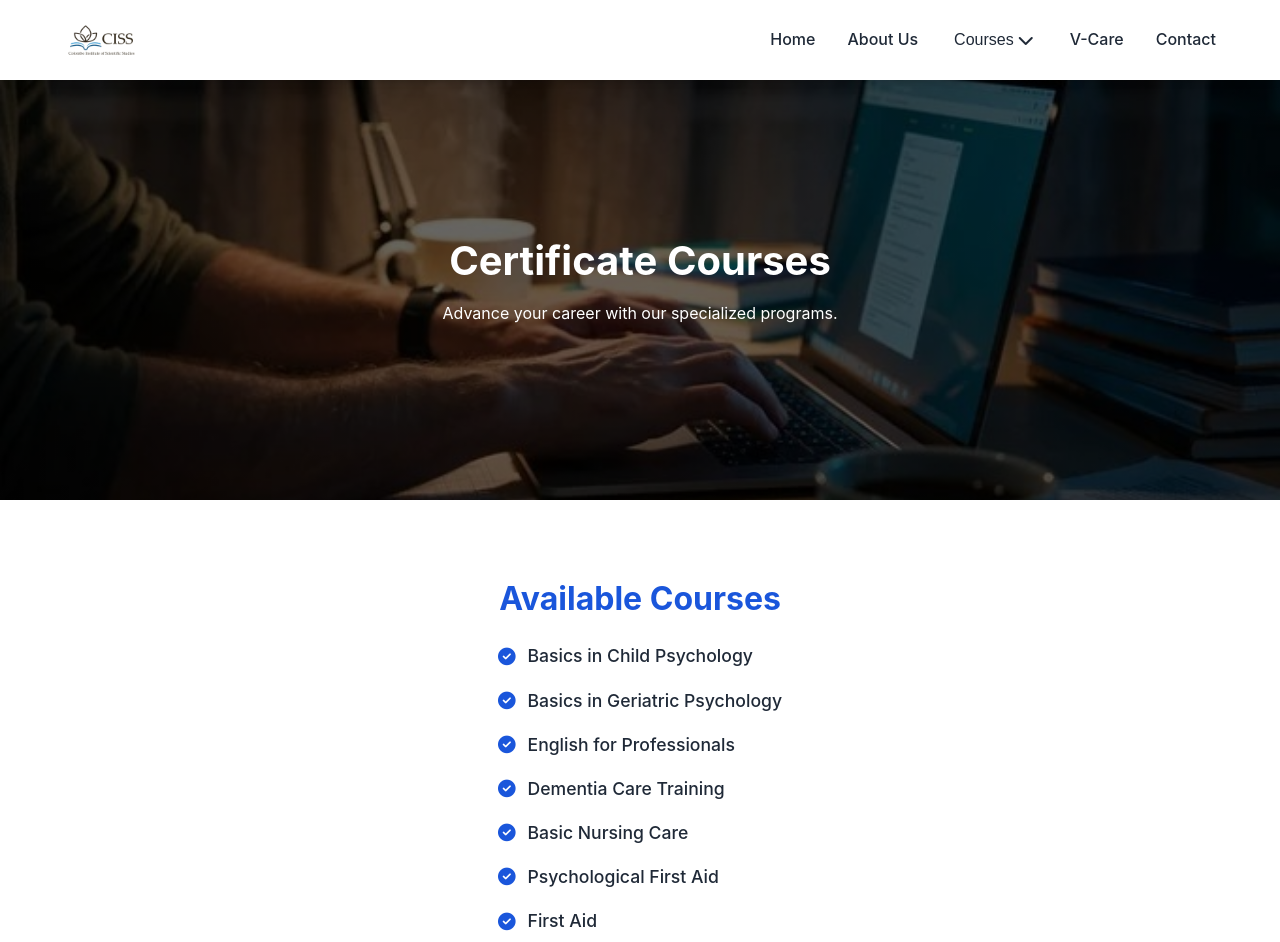
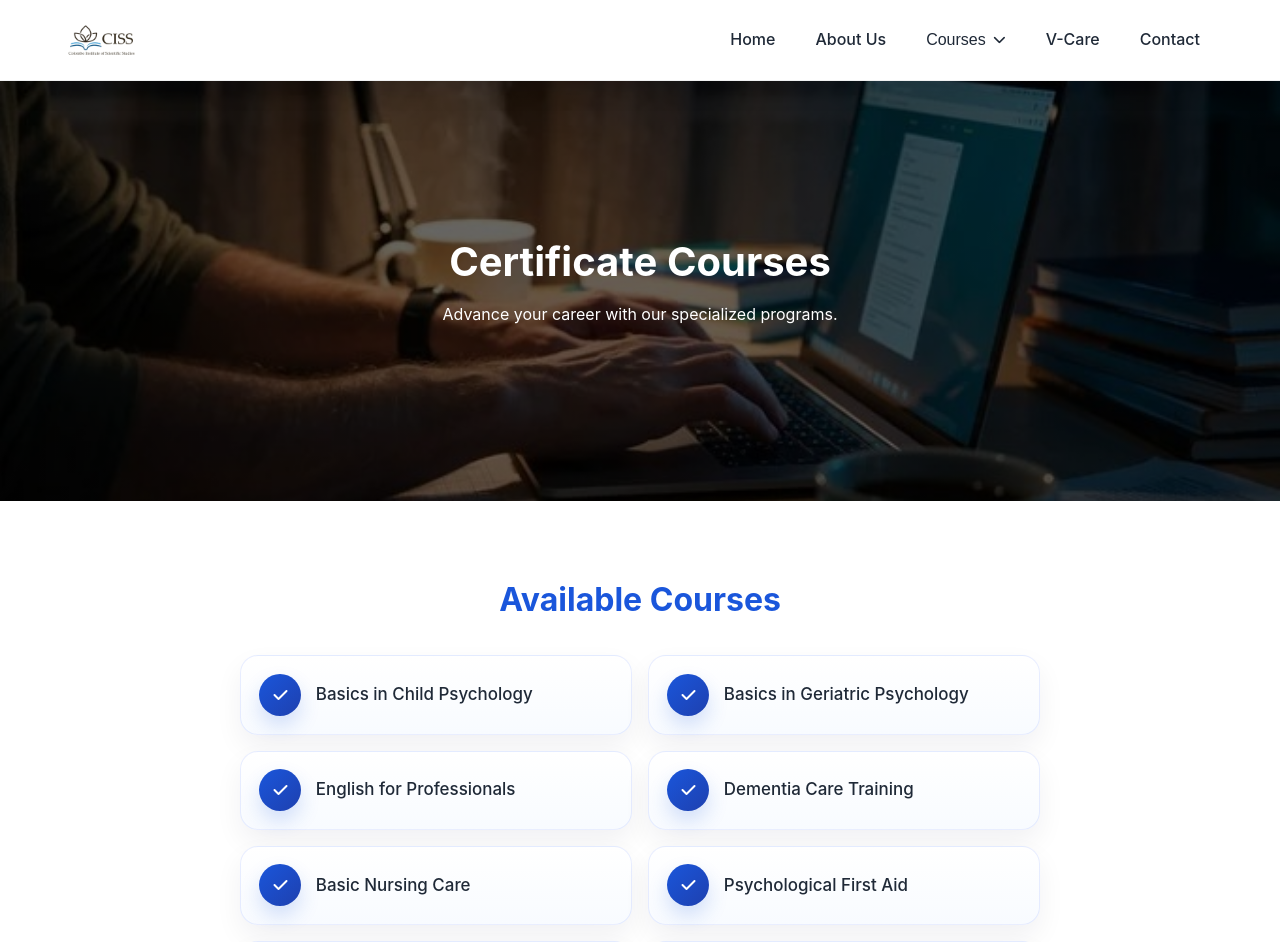
Before and after one commit to SandunM420/MarTech---CISS, a React (Vite) app: page /certificate-courses in a window 1280 px wide. Shown: the top 942 px of the page. Built offline with nearby package versions, Linux system fonts and the light colour scheme.

Commit message:
Polish navigation and page layouts

```diff
--- a/src/App.tsx
+++ b/src/App.tsx
@@ -1,5 +1,6 @@
 import { BrowserRouter as Router, Routes, Route } from 'react-router-dom';
 import Layout from './components/Layout';
+import ScrollToTop from './components/ScrollToTop';
 import Home from './pages/Home';
 import AboutUs from './pages/AboutUs';
 import CertificateCourses from './pages/CertificateCourses';
@@ -12,6 +13,7 @@ import Contact from './pages/Contact';
 function App() {
   return (
     <Router>
+      <ScrollToTop />
       <Routes>
         <Route path="/" element={<Layout />}>
           <Route index element={<Home />} />
--- /dev/null
+++ b/src/components/ScrollToTop.tsx
@@ -0,0 +1,12 @@
+import { useEffect } from 'react';
+import { useLocation } from 'react-router-dom';
+
+export default function ScrollToTop() {
+    const { pathname } = useLocation();
+
+    useEffect(() => {
+        window.scrollTo({ top: 0, left: 0, behavior: 'auto' });
+    }, [pathname]);
+
+    return null;
+}
--- a/src/index.css
+++ b/src/index.css
@@ -141,7 +141,8 @@ p {
 /* Header & Navigation */
 .main-header {
   background-color: var(--white);
-  box-shadow: var(--shadow-md);
+  border-bottom: 1px solid rgba(15, 23, 42, 0.06);
+  box-shadow: 0 10px 28px rgba(15, 23, 42, 0.06);
   position: sticky;
   top: 0;
   z-index: 1000;
@@ -203,20 +204,28 @@ p {
 
 .nav-list {
   display: flex;
-  gap: 2rem;
-  align-items: center;
-}
-
-.nav-list a {
+  gap: 0.5rem;
+  align-items: center;
+}
+
+.nav-list a,
+.dropdown-toggle {
   font-weight: 500;
   color: var(--text-dark);
   position: relative;
   font-size: 1rem;
+  padding: 0.7rem 1rem;
+  border-radius: 999px;
+  transition: color var(--transition-fast), background-color var(--transition-fast);
 }
 
 .nav-list a:hover,
-.nav-list a.active {
+.nav-list a.active,
+.dropdown-toggle:hover,
+.dropdown-toggle.active,
+.dropdown-toggle[aria-expanded="true"] {
   color: var(--primary-blue);
+  background: rgba(26, 86, 219, 0.08);
 }
 
 /* Dropdown */
@@ -225,7 +234,8 @@ p {
 }
 
 .dropdown-toggle i {
-  margin-left: 0.25rem;
+  margin-left: 0.45rem;
+  font-size: 0.8rem;
   transition: transform var(--transition-fast);
 }
 
@@ -233,20 +243,9 @@ p {
 .dropdown-toggle {
   background: none;
   border: none;
-  font-weight: 500;
-  color: var(--text-dark);
-  position: relative;
-  font-size: 1rem;
   cursor: pointer;
-  padding: 0.15rem 0.25rem;
   display: inline-flex;
   align-items: center;
-}
-
-.dropdown-toggle:hover,
-.dropdown-toggle.active,
-.dropdown-toggle[aria-expanded="true"] {
-  color: var(--primary-blue);
 }
 
 .dropdown-toggle:focus {
@@ -255,13 +254,14 @@ p {
 
 .dropdown-menu {
   position: absolute;
-  top: 100%;
+  top: calc(100% + 0.85rem);
   left: 0;
   background-color: var(--white);
-  min-width: 240px;
-  box-shadow: var(--shadow-lg);
-  border-radius: var(--border-radius);
-  padding: 0.5rem 0;
+  min-width: 280px;
+  box-shadow: 0 22px 48px rgba(15, 23, 42, 0.12);
+  border: 1px solid rgba(15, 23, 42, 0.06);
+  border-radius: 20px;
+  padding: 0.6rem;
   opacity: 0;
   visibility: hidden;
   transform: translateY(10px);
@@ -269,6 +269,19 @@ p {
   z-index: 1001;
 }
 
+.dropdown-menu::before {
+  content: "";
+  position: absolute;
+  top: -7px;
+  left: 28px;
+  width: 14px;
+  height: 14px;
+  background: var(--white);
+  border-left: 1px solid rgba(15, 23, 42, 0.06);
+  border-top: 1px solid rgba(15, 23, 42, 0.06);
+  transform: rotate(45deg);
+}
+
 .dropdown.active .dropdown-menu,
 .dropdown:hover .dropdown-menu {
   opacity: 1;
@@ -283,13 +296,14 @@ p {
 
 .dropdown-menu li a {
   display: block;
-  padding: 0.75rem 1.5rem;
+  padding: 0.9rem 1rem;
   color: var(--text-dark);
-  font-weight: 400;
+  font-weight: 500;
+  border-radius: 14px;
 }
 
 .dropdown-menu li a:hover {
-  background-color: var(--secondary-color);
+  background-color: rgba(26, 86, 219, 0.08);
   color: var(--primary-blue);
 }
 
@@ -437,11 +451,57 @@ p {
   margin: 0 auto;
 }
 
-.certificate-course-list {
-  width: fit-content;
-  margin-left: auto;
-  margin-right: auto;
-  text-align: left;
+.certificate-heading {
+  margin-bottom: 2rem;
+}
+
+.certificate-heading h2 {
+  color: var(--primary-blue);
+}
+
+.certificate-course-grid {
+  display: grid;
+  grid-template-columns: repeat(2, minmax(0, 1fr));
+  gap: 1rem;
+  margin-bottom: 3rem;
+}
+
+.certificate-course-card {
+  display: flex;
+  align-items: center;
+  gap: 0.9rem;
+  padding: 1.1rem 1.15rem;
+  border-radius: 18px;
+  border: 1px solid rgba(46, 90, 255, 0.1);
+  background: linear-gradient(180deg, #ffffff 0%, #f8fbff 100%);
+  box-shadow: 0 12px 28px rgba(11, 22, 45, 0.06);
+  transition: transform var(--transition-fast), box-shadow var(--transition-fast);
+}
+
+.certificate-course-card:hover {
+  transform: translateY(-3px);
+  box-shadow: 0 18px 36px rgba(11, 22, 45, 0.09);
+}
+
+.certificate-course-icon {
+  width: 42px;
+  height: 42px;
+  border-radius: 50%;
+  display: flex;
+  align-items: center;
+  justify-content: center;
+  flex-shrink: 0;
+  color: #fff;
+  background: linear-gradient(135deg, var(--primary-blue), var(--primary-blue-dark));
+  box-shadow: 0 10px 20px rgba(26, 86, 219, 0.18);
+}
+
+.certificate-course-card p {
+  margin: 0;
+  color: var(--text-dark);
+  font-size: 1.06rem;
+  font-weight: 500;
+  line-height: 1.5;
 }
 
 .course-info-callout {
@@ -567,9 +627,35 @@ p {
   margin-bottom: 4rem;
 }
 
+.vcare-icon {
+  font-size: 3.5rem;
+  color: var(--primary-blue);
+  margin-bottom: 1.5rem;
+}
+
+.vcare-title,
+.vcare-shell h2 {
+  margin-bottom: 1rem;
+}
+
+.vcare-subtitle {
+  color: var(--primary-blue);
+  margin-bottom: 1rem;
+}
+
+.vcare-copy {
+  color: var(--text-light);
+  font-size: 1.05rem;
+  line-height: 1.8;
+  max-width: 42ch;
+  margin: 0 auto 1.5rem;
+}
+
 .vcare-list {
   text-align: left;
   display: inline-block;
+  width: min(100%, 460px);
+  margin: 0 auto;
 }
 
 .vcare-card {
@@ -1221,6 +1307,10 @@ p {
     margin-bottom: 3rem;
   }
 
+  .certificate-course-grid {
+    grid-template-columns: 1fr;
+  }
+
   .course-card-title {
     font-size: 1.08rem;
   }
@@ -1231,6 +1321,14 @@ p {
 
   .vcare-action {
     margin-top: 2rem;
+  }
+
+  .vcare-icon {
+    font-size: 3rem;
+  }
+
+  .vcare-copy {
+    font-size: 1rem;
   }
 }
 
--- a/src/pages/CertificateCourses.tsx
+++ b/src/pages/CertificateCourses.tsx
@@ -1,6 +1,17 @@
 import { Link } from 'react-router-dom';
 
 export default function CertificateCourses() {
+    const courses = [
+        'Basics in Child Psychology',
+        'Basics in Geriatric Psychology',
+        'English for Professionals',
+        'Dementia Care Training',
+        'Basic Nursing Care',
+        'Psychological First Aid',
+        'First Aid',
+        'Understanding AI',
+    ];
+
     return (
         <>
             <section className="page-header" style={{
@@ -17,17 +28,20 @@ export default function CertificateCourses() {
             <section className="inner-page-content" style={{ padding: 'var(--section-spacing) 0' }}>
                 <div className="container">
                     <div className="certificate-page-shell">
-                        <h2 style={{ color: 'var(--primary-blue)', marginBottom: '1.5rem', textAlign: 'center' }}>Available Courses</h2>
-                        <ul className="programs-list certificate-course-list" style={{ fontSize: '1.1rem', marginBottom: '3rem' }}>
-                            <li><i className="fas fa-check-circle"></i> Basics in Child Psychology</li>
-                            <li><i className="fas fa-check-circle"></i> Basics in Geriatric Psychology</li>
-                            <li><i className="fas fa-check-circle"></i> English for Professionals</li>
-                            <li><i className="fas fa-check-circle"></i> Dementia Care Training</li>
-                            <li><i className="fas fa-check-circle"></i> Basic Nursing Care</li>
-                            <li><i className="fas fa-check-circle"></i> Psychological First Aid</li>
-                            <li><i className="fas fa-check-circle"></i> First Aid</li>
-                            <li><i className="fas fa-check-circle"></i> Understanding AI</li>
-                        </ul>
+                        <div className="section-heading certificate-heading">
+                            <h2>Available Courses</h2>
+                        </div>
+
+                        <div className="certificate-course-grid">
+                            {courses.map((course) => (
+                                <div key={course} className="certificate-course-card">
+                                    <div className="certificate-course-icon">
+                                        <i className="fas fa-check"></i>
+                                    </div>
+                                    <p>{course}</p>
+                                </div>
+                            ))}
+                        </div>
 
                         <div className="course-info-callout">
                             <div className="course-info-icon"><i className="fas fa-circle-info"></i></div>
--- a/src/pages/VCare.tsx
+++ b/src/pages/VCare.tsx
@@ -12,14 +12,14 @@ export default function VCare() {
 
             <section className="inner-page-content" style={{ padding: 'var(--section-spacing) 0' }}>
                 <div className="container vcare-shell">
-                    <div className="vcare-section">
-                        <i className="fas fa-hands-holding-circle" style={{ fontSize: '4rem', color: 'var(--primary-blue)', marginBottom: '1.5rem' }}></i>
+                    <div className="vcare-section vcare-card">
+                        <i className="fas fa-hands-holding-circle vcare-icon"></i>
                         <h2>Counselling & Psychological Services</h2>
-                        <h4 style={{ color: 'var(--primary-blue)', marginBottom: '1rem' }}>Your Wellbeing Matters</h4>
-                        <p style={{ color: 'var(--text-light)', fontSize: '1.1rem', marginBottom: '1.5rem' }}>
+                        <h4 className="vcare-subtitle">Your Wellbeing Matters</h4>
+                        <p className="vcare-copy">
                             We offer private, professional, and friendly support;
                         </p>
-                        <ul className="programs-list vcare-list" style={{ fontSize: '1.1rem' }}>
+                        <ul className="programs-list vcare-list">
                             <li><i className="fas fa-check-circle"></i> Individual counselling</li>
                             <li><i className="fas fa-check-circle"></i> Academic & career counselling</li>
                             <li><i className="fas fa-check-circle"></i> Psychological assessments</li>
@@ -27,12 +27,12 @@ export default function VCare() {
                     </div>
 
                     <div className="vcare-card">
-                        <i className="fas fa-heartbeat" style={{ fontSize: '3.5rem', color: 'var(--primary-blue)', marginBottom: '1.5rem' }}></i>
-                        <h2 style={{ marginBottom: '1rem' }}>Care & Wellness Services</h2>
-                        <p style={{ color: 'var(--text-light)', fontSize: '1.1rem', marginBottom: '1.5rem' }}>
+                        <i className="fas fa-heartbeat vcare-icon"></i>
+                        <h2 className="vcare-title">Care & Wellness Services</h2>
+                        <p className="vcare-copy">
                             We offer,
                         </p>
-                        <ul className="programs-list vcare-list" style={{ fontSize: '1.1rem' }}>
+                        <ul className="programs-list vcare-list">
                             <li><i className="fas fa-check-circle"></i> Nursing & Home Care Service</li>
                             <li><i className="fas fa-check-circle"></i> Wellness Center</li>
                             <li><i className="fas fa-check-circle"></i> Personal Care Assistance</li>
```
Also changed, not shown: public/images/home-hero.jpg.
